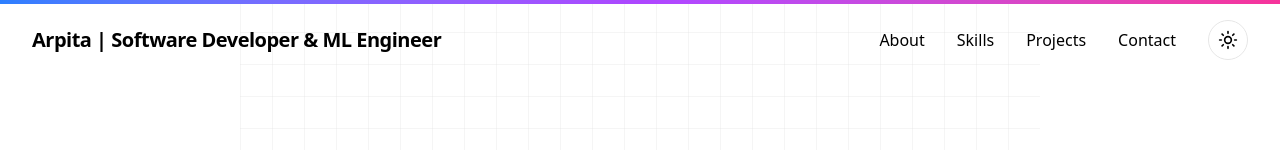
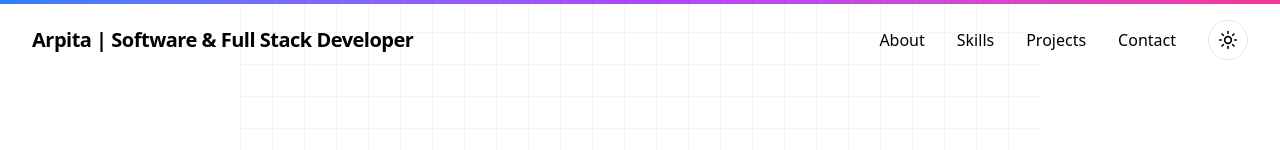
Before and after one commit to ArpitaSingh25/arpi-portfolio, a Next.js app: page / in a window 1280 px wide. Shown: the top 150 px of the page. Built offline with nearby package versions, Linux system fonts and the light colour scheme.

Commit message:
Update Header.tsx

```diff
--- a/src/components/Header.tsx
+++ b/src/components/Header.tsx
@@ -44,7 +44,7 @@ export function Header() {
             transition={{ duration: 0.5 }}
             className="text-foreground"
           >
-            Arpita | Software Developer & ML Engineer
+            Arpita | Software & Full Stack Developer
           </motion.span>
         </Link>
 
```
